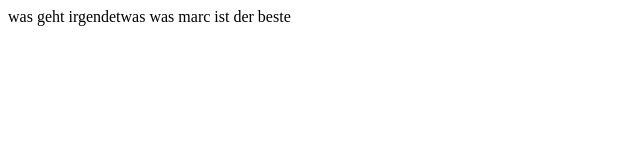
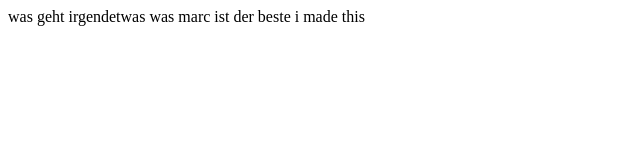
Before and after one commit to Marcwhere/P1AR1, a plain HTML site: page TheWeb/index.html in a window 1280 px wide. Shown: the full height of the page, 0-640 px from the left. Drawn offline with Linux system fonts and the light colour scheme.

Commit message:
this i made test

```diff
--- a/TheWeb/index.html
+++ b/TheWeb/index.html
@@ -5,4 +5,5 @@
 was
 
 marc ist der beste
+i made this
 </html>
```
